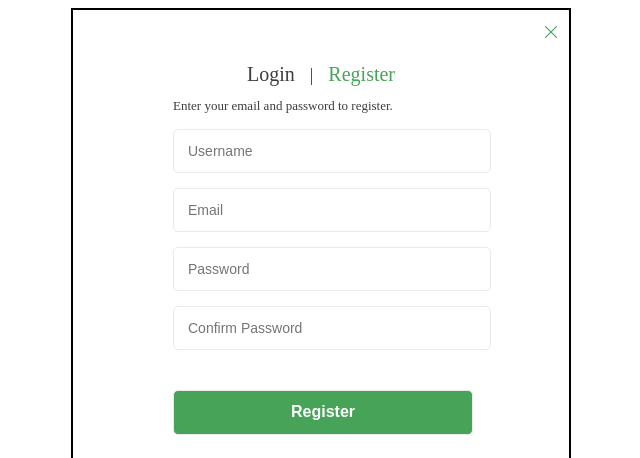
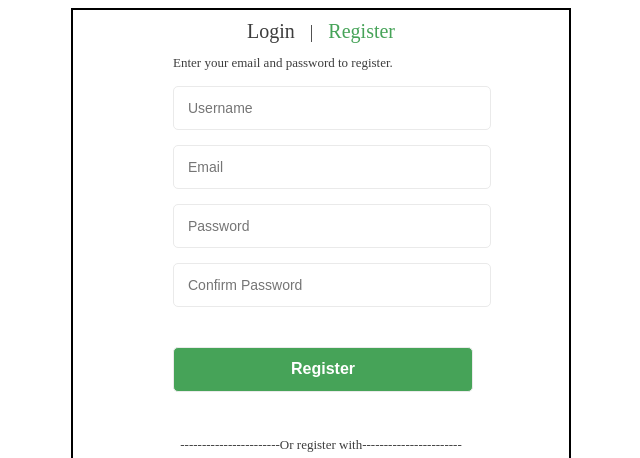
Before and after one commit to KRU-01-GER/Greenshop-Registration-, a plain HTML site: page Registration.html in a window 1280 px wide. Shown: the top 458 px of the page, without its empty margins (319-959 px from the left). Drawn offline with Linux system fonts and the light colour scheme.

Commit message:
registration

```diff
--- a/Registration.html
+++ b/Registration.html
@@ -8,7 +8,7 @@
 </head>
 <body>
     <div class="all">
-        <img class="X_img" src="IMG\Frame 1.svg" alt="X">
+
         <div>
             <span class="title01">
                 Login</span>
```
